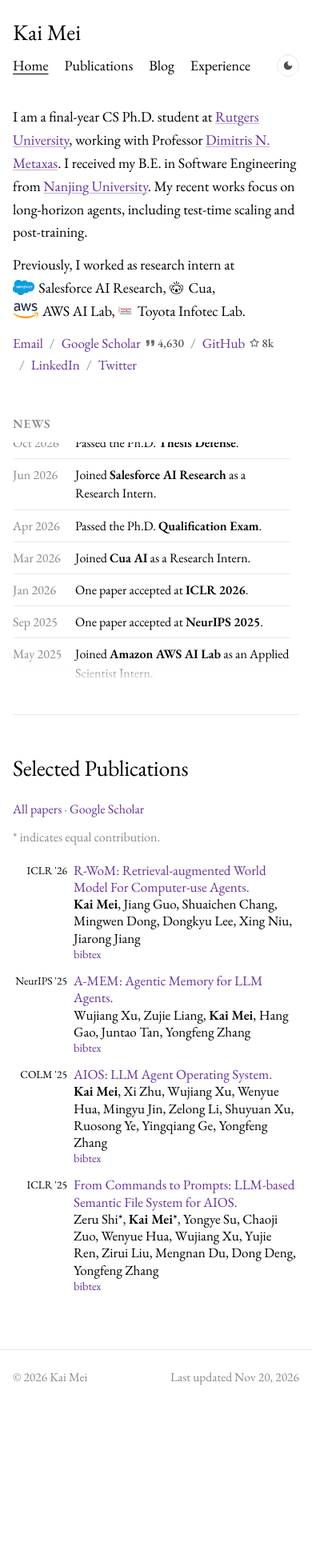
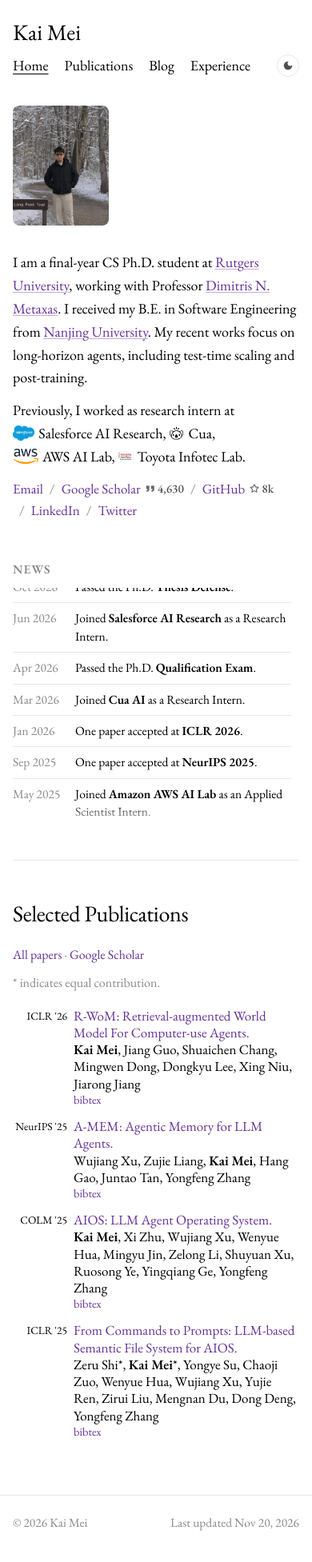
Before and after one commit to dongyuanjushi/dongyuanjushi.github.io, a Jekyll site: the page built from index.md, in a window 390 px wide. Shown: the whole page at 80% size. Built offline with Jekyll 4.4.1, drawn with Linux system fonts in a browser that asks for light colours; before the commit the page ends 1771 px from its top, so only the background shows below that.

Commit message:
Add selfie column to home intro
Co-Authored-By: Claude Opus 5.5 <noreply@anthropic.com>

```diff
--- a/_config.yml
+++ b/_config.yml
@@ -13,8 +13,8 @@ author:
   name: Kai Mei
   role: CS Ph.D. Student
   affiliation: Rutgers University
-  # Optional square-ish photo shown next to the bio, e.g. /files/bio-photo.png
-  avatar: ""
+  # Photo shown left of the bio (4:5 works best), e.g. /files/selfie.jpg. Empty = placeholder.
+  avatar: /files/selfie.jpg
   # Shown under the bio as "Email / Google Scholar / GitHub / ..." (order is kept).
   links:
     - label: Email
--- a/_layouts/home.html
+++ b/_layouts/home.html
@@ -2,8 +2,14 @@
 layout: default
 ---
 <section class="intro">
-  <div class="who{% if site.author.avatar != '' %} has-avatar{% endif %}">
-    {% if site.author.avatar != "" %}<img class="avatar" src="{{ site.author.avatar | relative_url }}" alt="{{ site.author.name }}">{% endif %}
+  <div class="photo">
+    {%- if site.author.avatar and site.author.avatar != "" -%}
+    <img class="avatar" src="{{ site.author.avatar | relative_url }}" alt="{{ site.author.name }}">
+    {%- else -%}
+    <div class="avatar placeholder" aria-hidden="true"><svg viewBox="0 0 24 24" width="44" height="44" fill="none" stroke="currentColor" stroke-width="1.2"><circle cx="12" cy="8.5" r="3.8"/><path d="M4.5 20c1.2-3.6 4-5.4 7.5-5.4s6.3 1.8 7.5 5.4"/></svg></div>
+    {%- endif -%}
+  </div>
+  <div class="who">
     <h1 class="sr-only">{{ site.author.name }}</h1>
     <div class="prose bio">
       {{ content }}
--- a/assets/css/style.css
+++ b/assets/css/style.css
@@ -137,20 +137,13 @@ main { padding-block: 8px 0; }
 /* ---------- home: intro ---------- */
 .intro {
   display: grid;
-  grid-template-columns: minmax(0, 55fr) minmax(0, 45fr);
-  gap: 52px;
+  grid-template-columns: 160px minmax(0, 58fr) minmax(0, 42fr);
+  gap: 36px;
   padding-block: 44px 40px;
   border-bottom: 1px solid var(--line);
 }
-.who.has-avatar {
-  display: grid;
-  grid-template-columns: 140px minmax(0, 1fr);
-  grid-template-areas: "a b";
-  column-gap: 28px;
-  align-items: start;
-}
-.who .avatar { grid-area: a; width: 140px; height: 168px; border-radius: 8px; object-fit: cover; background: var(--well); }
-.who .bio { grid-area: b; }
+.photo .avatar { width: 100%; aspect-ratio: 4 / 5; border-radius: 8px; object-fit: cover; background: var(--well); }
+.photo .placeholder { display: flex; align-items: center; justify-content: center; color: var(--faint); border: 1px dashed var(--line); }
 h1 { font-family: var(--serif); font-weight: 400; font-size: 40px; line-height: 1.1; letter-spacing: -0.01em; margin: 0; }
 .links { margin-top: 14px; font-size: 17px; }
 .links a { text-decoration: none; }
@@ -168,7 +161,7 @@ h1 { font-family: var(--serif); font-weight: 400; font-size: 40px; line-height:
   content: ""; position: absolute; left: 0; right: 10px; bottom: 0; height: 32px; pointer-events: none;
   background: linear-gradient(to bottom, transparent, var(--bg));
 }
-.news li { --date-w: 96px; font-size: 16px; line-height: 1.45; padding-block: 8px; }
+.news li { --date-w: 82px; font-size: 15.5px; line-height: 1.45; padding-block: 8px; }
 .news li > strong:first-child { top: 8px; }
 .news strong { font-weight: 600; }
 
@@ -263,7 +256,8 @@ body.wide { --wrap: 1280px; }
 
 /* ---------- responsive ---------- */
 @media (max-width: 960px) {
-  .intro { grid-template-columns: 1fr; gap: 32px; }
+  .intro { grid-template-columns: 150px minmax(0, 1fr); gap: 32px; }
+  .intro .news { grid-column: 1 / -1; }
   .scroller { flex: none; height: 300px; }
 }
 @media (max-width: 720px) {
@@ -276,8 +270,8 @@ body.wide { --wrap: 1280px; }
   h1 { font-size: 32px; }
   .intro { padding-top: 28px; }
   .news li { --date-w: 78px; }
-  .who.has-avatar { grid-template-columns: 1fr; grid-template-areas: "a" "b"; row-gap: 18px; }
-  .who .avatar { width: 84px; height: 100px; }
+  .intro { grid-template-columns: 1fr; }
+  .photo { width: 120px; }
   .prose ul.dated.wide li { padding-left: 0; }
   .prose ul.dated.wide li > strong:first-child { position: static; display: block; width: auto; }
   .prose .paper-table { font-size: 17px; }
```
Also changed, not shown: files/selfie.jpg (added).
